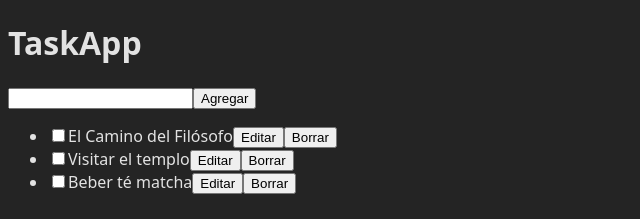
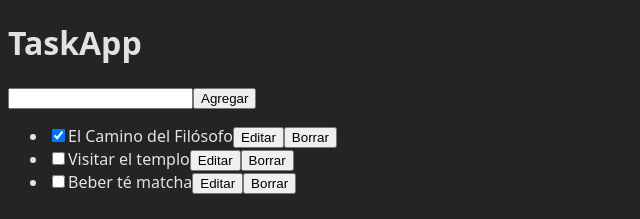
Before and after one commit to bryan-ignacio/react_v19.1, a React (Vite) app in the folder 03-gestion-estado/: page / in a window 1280 px wide. Shown: the top 219 px of the page, without its empty margins (0-640 px from the left). Built offline with nearby package versions, Linux system fonts and the light colour scheme.

Commit message:
TaskApp: terminada

```diff
--- a/03-gestion-estado/src/components/07-reducer-and-context/02-reducer-context-traslado/TaskList.jsx
+++ b/03-gestion-estado/src/components/07-reducer-and-context/02-reducer-context-traslado/TaskList.jsx
@@ -48,6 +48,16 @@ function Task({ task }) {
     });
   }
 
+  function handleCheckBoxChange(e) {
+    dispatch({
+      type: "changed",
+      task: {
+        ...task,
+        done: e.target.checked,
+      },
+    });
+  }
+
   let contenido;
 
   if (isEditing) {
@@ -68,7 +78,11 @@ function Task({ task }) {
 
   return (
     <>
-      <input type="checkbox" />
+      <input
+        type="checkbox"
+        checked={task.done}
+        onChange={handleCheckBoxChange}
+      />
       {contenido}
       <button onClick={handleBorrarClick}>Borrar</button>
     </>
```
